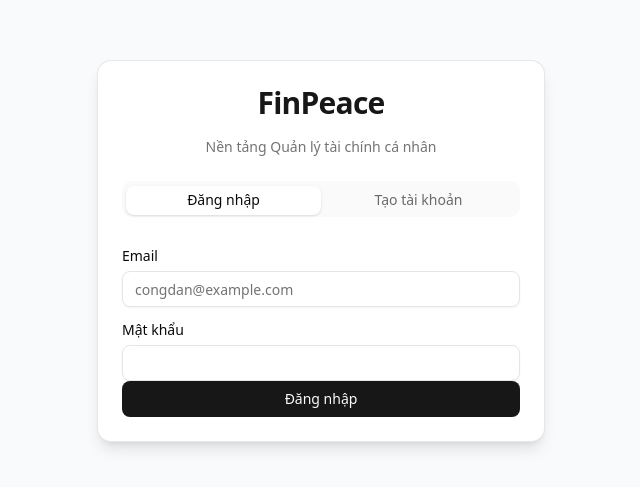
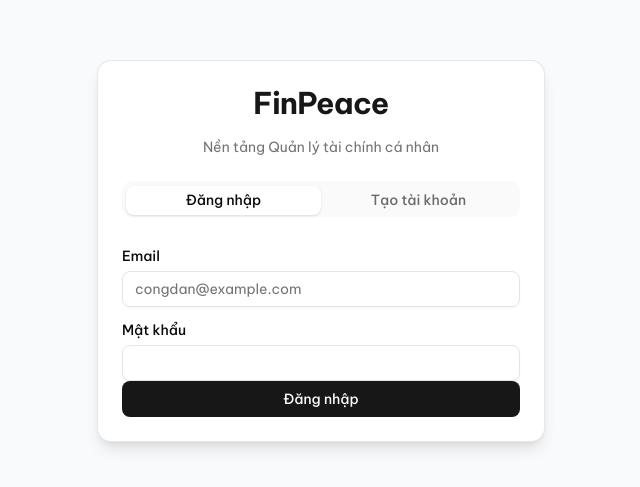
Before and after one commit to nguyeneric81-del/finpeace-web, a Next.js app: page /login in a window 1280 px wide. Shown: the part 149-636 px from the top of the page, without its empty margins (319-959 px from the left). Built offline with nearby package versions, Linux system fonts and the light colour scheme.

Commit message:
font: replace Geist with Be Vietnam Pro for full Vietnamese Unicode support

```diff
--- a/src/app/globals.css
+++ b/src/app/globals.css
@@ -6,8 +6,8 @@
 @theme inline {
   --color-background: var(--background);
   --color-foreground: var(--foreground);
-  --font-sans: var(--font-geist-sans);
-  --font-mono: var(--font-geist-mono);
+  --font-sans: var(--font-be-vietnam), system-ui, sans-serif;
+  --font-mono: ui-monospace, monospace;
   --color-sidebar-ring: var(--sidebar-ring);
   --color-sidebar-border: var(--sidebar-border);
   --color-sidebar-accent-foreground: var(--sidebar-accent-foreground);
--- a/src/app/layout.tsx
+++ b/src/app/layout.tsx
@@ -1,15 +1,12 @@
 import type { Metadata } from "next";
-import { Geist, Geist_Mono } from "next/font/google";
+import { Be_Vietnam_Pro } from "next/font/google";
 import "./globals.css";
 
-const geistSans = Geist({
-  variable: "--font-geist-sans",
-  subsets: ["latin"],
-});
-
-const geistMono = Geist_Mono({
-  variable: "--font-geist-mono",
-  subsets: ["latin"],
+const beVietnamPro = Be_Vietnam_Pro({
+  variable: "--font-be-vietnam",
+  subsets: ["latin", "vietnamese"],
+  weight: ["300", "400", "500", "600", "700", "800", "900"],
+  display: "swap",
 });
 
 export const metadata: Metadata = {
@@ -24,9 +21,7 @@ export default function RootLayout({
 }>) {
   return (
     <html lang="vi">
-      <body
-        className={`${geistSans.variable} ${geistMono.variable} antialiased`}
-      >
+      <body className={`${beVietnamPro.variable} font-sans antialiased`}>
         {children}
       </body>
     </html>
```
